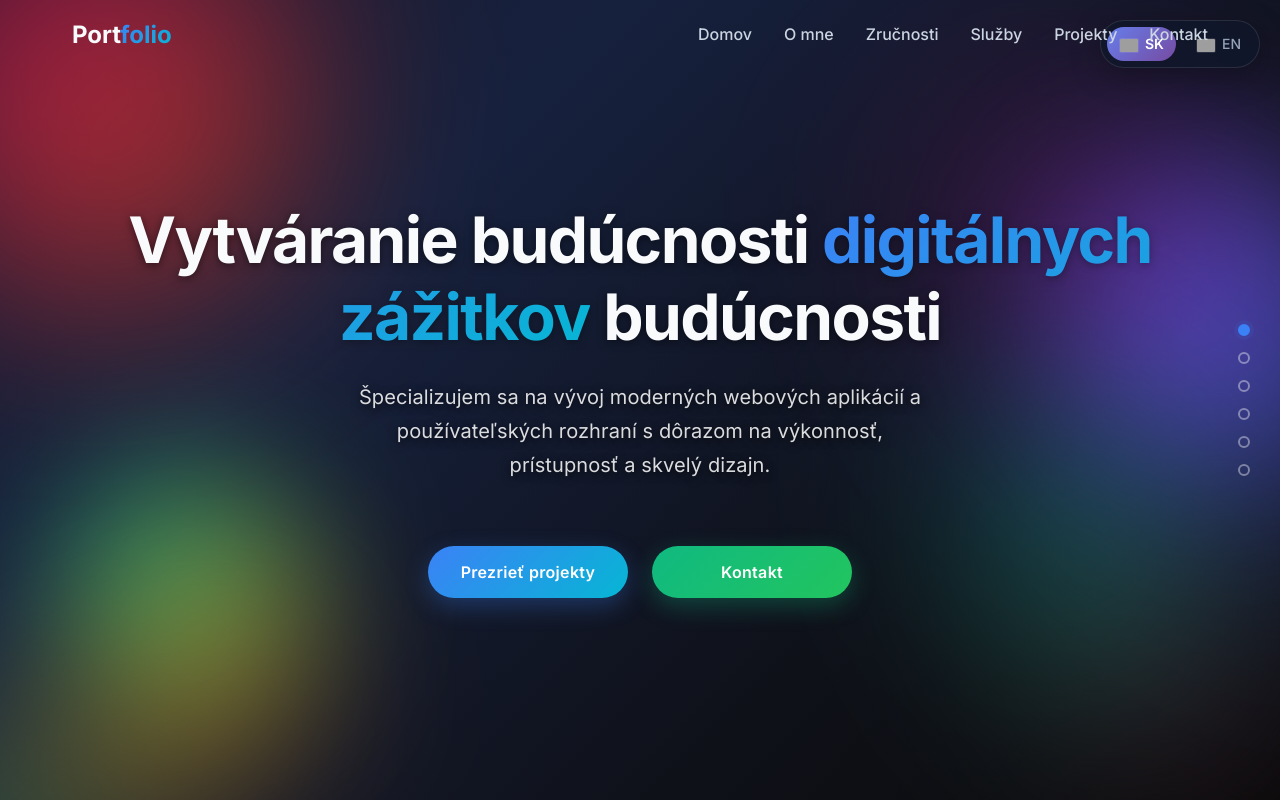
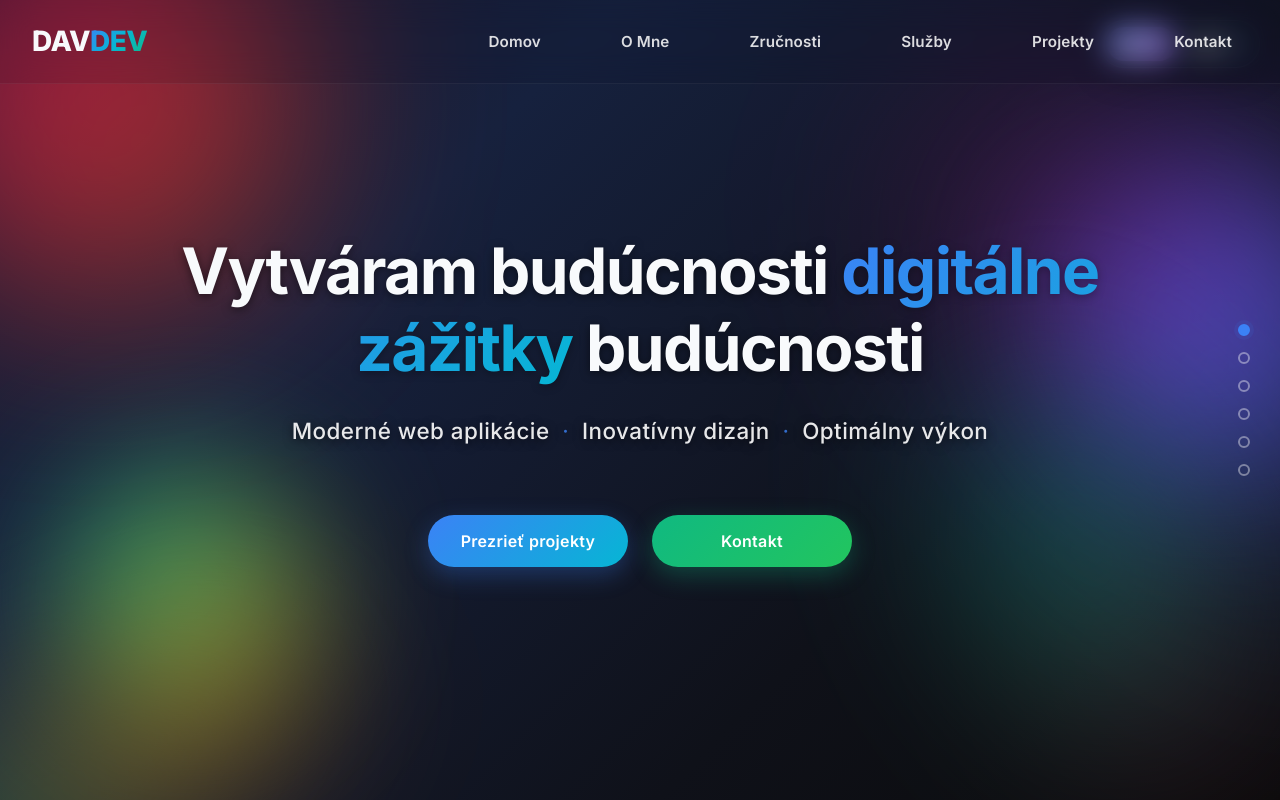
Before and after one commit to Mild-Solvent/DAV-portfolio, a Next.js app in the folder web/: page / in a window 1280 px wide. Shown: the top 800 px of the page. Built offline with nearby package versions, Linux system fonts and the light colour scheme; grey boxes are pictures that could not be loaded.

Commit message:
hero text

```diff
--- a/web/src/components/Header/Header.tsx
+++ b/web/src/components/Header/Header.tsx
@@ -13,34 +13,63 @@ const HeaderContainer = styled(motion.header)<HeaderContainerProps>`
   left: 0;
   right: 0;
   z-index: ${props => props.theme.zIndex.navbar};
-  background: ${props => props.isScrolled ? 'rgba(15, 23, 42, 0.95)' : 'transparent'};
-  backdrop-filter: ${props => props.isScrolled ? 'blur(20px)' : 'none'};
-  border-bottom: ${props => props.isScrolled ? '1px solid rgba(59, 130, 246, 0.1)' : 'none'};
-  transition: all 0.3s cubic-bezier(0.4, 0, 0.2, 1);
-  padding: 1rem 0;
+  background: ${props => props.isScrolled ? 'rgba(10, 15, 30, 0.98)' : 'rgba(10, 15, 30, 0.1)'};
+  backdrop-filter: blur(${props => props.isScrolled ? '25px' : '15px'});
+  border-bottom: ${props => props.isScrolled ? '1px solid rgba(59, 130, 246, 0.15)' : '1px solid rgba(255, 255, 255, 0.05)'};
+  box-shadow: ${props => props.isScrolled ? '0 8px 32px rgba(0, 0, 0, 0.12)' : 'none'};
+  transition: all 0.4s cubic-bezier(0.25, 0.46, 0.45, 0.94);
+  padding: ${props => props.isScrolled ? '0.8rem 0' : '1.2rem 0'};
 `;
 
 const Nav = styled.nav`
-  max-width: 1200px;
+  max-width: 1280px;
   margin: 0 auto;
   padding: 0 ${props => props.theme.spacing.xl};
   display: flex;
   justify-content: space-between;
   align-items: center;
+  position: relative;
+
+  @media (max-width: ${props => props.theme.breakpoints.lg}) {
+    padding: 0 ${props => props.theme.spacing.lg};
+  }
 `;
 
 const Logo = styled.div`
   font-family: ${props => props.theme.fonts.display};
-  font-size: 1.5rem;
-  font-weight: 700;
+  font-size: 1.75rem;
+  font-weight: 800;
   color: ${props => props.theme.colors.text};
   cursor: pointer;
+  transition: all 0.3s ease;
+  letter-spacing: -0.02em;
+  position: relative;
+
+  &:hover {
+    transform: translateY(-1px);
+  }
 
   span {
-    background: ${props => props.theme.gradients.primary};
+    background: linear-gradient(135deg, #3B82F6 0%, #06B6D4 50%, #10B981 100%);
     -webkit-background-clip: text;
     -webkit-text-fill-color: transparent;
     background-clip: text;
+    font-weight: 900;
+  }
+
+  &::after {
+    content: '';
+    position: absolute;
+    bottom: -2px;
+    left: 0;
+    width: 0;
+    height: 2px;
+    background: linear-gradient(90deg, #3B82F6, #06B6D4);
+    transition: width 0.3s ease;
+  }
+
+  &:hover::after {
+    width: 100%;
   }
 `;
 
@@ -51,7 +80,8 @@ interface NavListProps {
 const NavList = styled.ul<NavListProps>`
   display: flex;
   list-style: none;
-  gap: ${props => props.theme.spacing.xl};
+  gap: ${props => props.theme.spacing['2xl']};
+  align-items: center;
 
   @media (max-width: ${props => props.theme.breakpoints.md}) {
     display: ${props => props.$isOpen ? 'flex' : 'none'};
@@ -59,51 +89,101 @@ const NavList = styled.ul<NavListProps>`
     top: 100%;
     left: 0;
     right: 0;
-    background: ${props => props.theme.colors.backgroundLight};
+    background: rgba(10, 15, 30, 0.98);
+    backdrop-filter: blur(25px);
     flex-direction: column;
-    padding: ${props => props.theme.spacing.lg};
-    box-shadow: ${props => props.theme.shadows.lg};
+    padding: ${props => props.theme.spacing.xl};
+    box-shadow: 0 20px 40px rgba(0, 0, 0, 0.3);
+    border-bottom: 1px solid rgba(59, 130, 246, 0.1);
+    gap: ${props => props.theme.spacing.lg};
   }
 `;
 
 const NavItem = styled.li``;
 
 const NavLink = styled.a`
-  color: ${props => props.theme.colors.textSecondary};
-  font-weight: 500;
+  color: rgba(255, 255, 255, 0.85);
+  font-weight: 600;
+  font-size: 0.95rem;
   position: relative;
-  transition: all 0.3s ease;
+  transition: all 0.3s cubic-bezier(0.25, 0.46, 0.45, 0.94);
   cursor: pointer;
+  letter-spacing: 0.01em;
+  padding: 0.5rem 1rem;
+  border-radius: 8px;
+  text-transform: capitalize;
 
   &:hover {
-    color: ${props => props.theme.colors.primary};
+    color: rgba(255, 255, 255, 1);
+    background: rgba(59, 130, 246, 0.1);
+    transform: translateY(-1px);
+  }
+
+  &::before {
+    content: '';
+    position: absolute;
+    top: 0;
+    left: 0;
+    right: 0;
+    bottom: 0;
+    background: linear-gradient(135deg, rgba(59, 130, 246, 0.1), rgba(6, 182, 212, 0.1));
+    border-radius: 8px;
+    opacity: 0;
+    transition: opacity 0.3s ease;
+    z-index: -1;
+  }
+
+  &:hover::before {
+    opacity: 1;
   }
 
   &::after {
     content: '';
     position: absolute;
-    bottom: -4px;
-    left: 0;
+    bottom: 0;
+    left: 50%;
+    transform: translateX(-50%);
     width: 0;
     height: 2px;
-    background: ${props => props.theme.colors.primary};
+    background: linear-gradient(90deg, #3B82F6, #06B6D4);
     transition: width 0.3s ease;
+    border-radius: 1px;
   }
 
   &:hover::after {
+    width: 80%;
+  }
+
+  @media (max-width: ${props => props.theme.breakpoints.md}) {
+    padding: 1rem;
+    font-size: 1.1rem;
+    text-align: center;
     width: 100%;
   }
 `;
 
 const MobileMenuButton = styled.button`
   display: none;
-  background: none;
-  color: ${props => props.theme.colors.text};
-  font-size: ${props => props.theme.fontSizes.xl};
-  padding: ${props => props.theme.spacing.xs};
+  background: rgba(59, 130, 246, 0.1);
+  color: rgba(255, 255, 255, 0.9);
+  border: 1px solid rgba(59, 130, 246, 0.2);
+  font-size: 1.2rem;
+  padding: 0.75rem;
+  border-radius: 8px;
+  cursor: pointer;
+  transition: all 0.3s ease;
+  backdrop-filter: blur(10px);
+
+  &:hover {
+    background: rgba(59, 130, 246, 0.2);
+    border-color: rgba(59, 130, 246, 0.4);
+    transform: translateY(-1px);
+  }
 
   @media (max-width: ${props => props.theme.breakpoints.md}) {
-    display: block;
+    display: flex;
+    align-items: center;
+    justify-content: center;
   }
 `;
 
@@ -145,7 +225,7 @@ const Header: React.FC = () => {
     >
       <Nav>
         <Logo onClick={() => scrollToSection('hero')}>
-          Port<span>folio</span>
+          DAV<span>DEV</span>
         </Logo>
 
         <NavList $isOpen={isMobileMenuOpen}>
--- a/web/src/components/Hero/Hero.tsx
+++ b/web/src/components/Hero/Hero.tsx
@@ -68,16 +68,24 @@ const HeroTitle = styled(motion.h1)`
 
 const HeroSubtitle = styled(motion.p)`
   font-family: ${props => props.theme.fonts.primary};
-  font-size: clamp(1rem, 2.5vw, 1.25rem);
-  color: rgba(255, 255, 255, 0.85);
+  font-size: clamp(1.1rem, 2.5vw, 1.4rem);
+  color: rgba(255, 255, 255, 0.9);
   margin-bottom: ${props => props.theme.spacing['3xl']};
-  max-width: 600px;
+  max-width: 700px;
   margin-left: auto;
   margin-right: auto;
-  line-height: 1.7;
-  font-weight: 400;
-  letter-spacing: 0.005em;
-  text-shadow: 0 2px 10px rgba(0, 0, 0, 0.8);
+  line-height: 1.8;
+  font-weight: 500;
+  letter-spacing: 0.02em;
+  text-shadow: 0 2px 10px rgba(0, 0, 0, 0.6);
+  text-align: center;
+
+  /* Professional separator styling */
+  span.separator {
+    color: rgba(59, 130, 246, 0.8);
+    margin: 0 0.8rem;
+    font-weight: 300;
+  }
 `;
 
 const HeroButtons = styled(motion.div)`
@@ -315,7 +323,12 @@ const Hero: React.FC = () => {
           animate={{ opacity: 1, y: 0 }}
       transition={{ duration: 0.6, delay: 0.7, ease: [0.25, 0.1, 0.25, 1] as const }}
         >
-          {t('hero.subtitle')}
+          {t('hero.subtitle').split(' · ').map((part, index, array) => (
+            <React.Fragment key={index}>
+              {part}
+              {index < array.length - 1 && <span className="separator">·</span>}
+            </React.Fragment>
+          ))}
         </HeroSubtitle>
 
         <HeroButtons
--- a/web/src/contexts/LanguageContext.tsx
+++ b/web/src/contexts/LanguageContext.tsx
@@ -19,9 +19,9 @@ const translations = {
     'nav.contact': 'Kontakt',
 
     // Hero
-    'hero.title': 'Vytváranie digitálnych zážitkov budúcnosti',
-    'hero.title.highlight': 'digitálnych zážitkov',
-    'hero.subtitle': 'Špecializujem sa na vývoj moderných webových aplikácií a používateľských rozhraní s dôrazom na výkonnosť, prístupnosť a skvelý dizajn.',
+    'hero.title': 'Vytváram digitálne zážitky budúcnosti',
+    'hero.title.highlight': 'digitálne zážitky',
+    'hero.subtitle': 'Moderné web aplikácie · Inovatívny dizajn · Optimálny výkon',
     'hero.cta.projects': 'Prezrieť projekty',
     'hero.cta.contact': 'Kontakt',
 
@@ -103,9 +103,9 @@ const translations = {
     'nav.contact': 'Contact',
 
     // Hero
-    'hero.title': 'Creating digital experiences of the future',
+    'hero.title': 'Crafting digital experiences of tomorrow',
     'hero.title.highlight': 'digital experiences',
-    'hero.subtitle': 'I specialize in developing modern web applications and user interfaces with focus on performance, accessibility and great design.',
+    'hero.subtitle': 'Modern Web Apps · Innovative Design · Peak Performance',
     'hero.cta.projects': 'View Projects',
     'hero.cta.contact': 'Contact',
 
```
Also changed, not shown: 2 other files (tests, documents, lock files or other folders).
